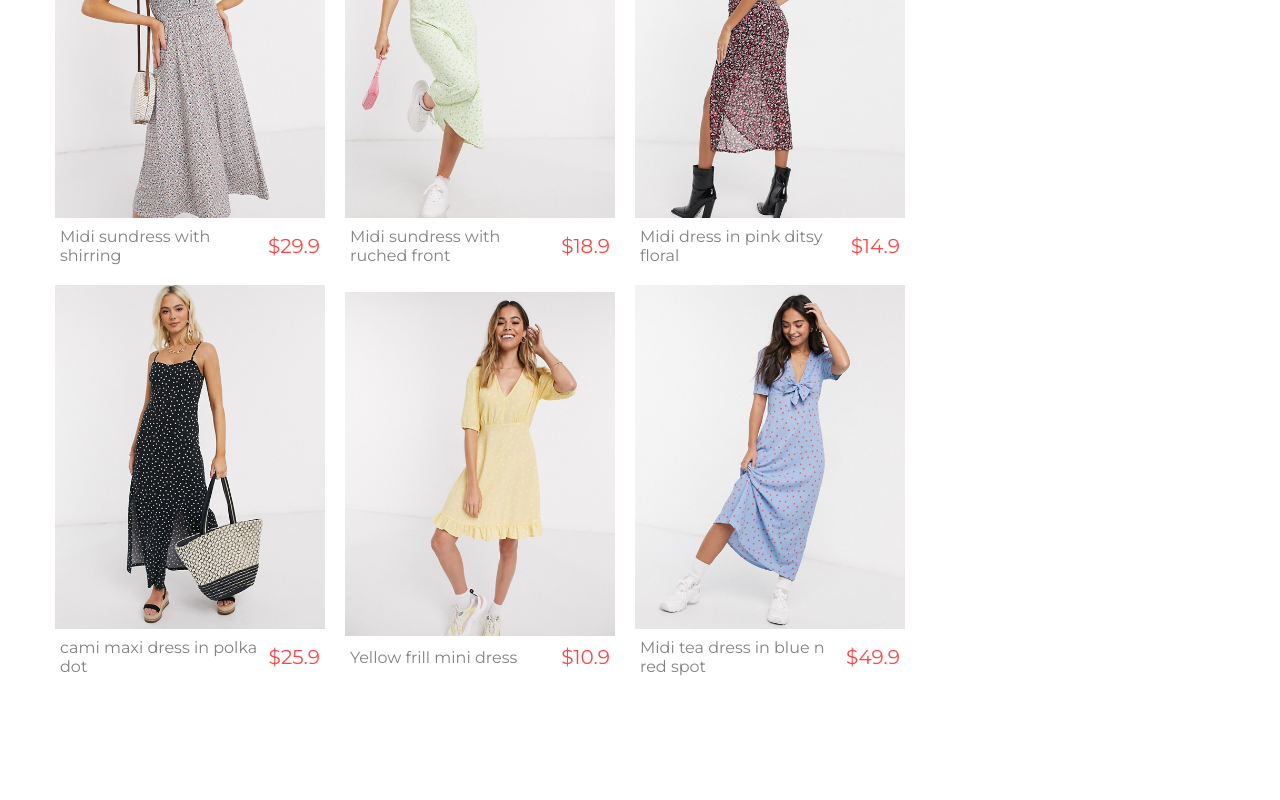
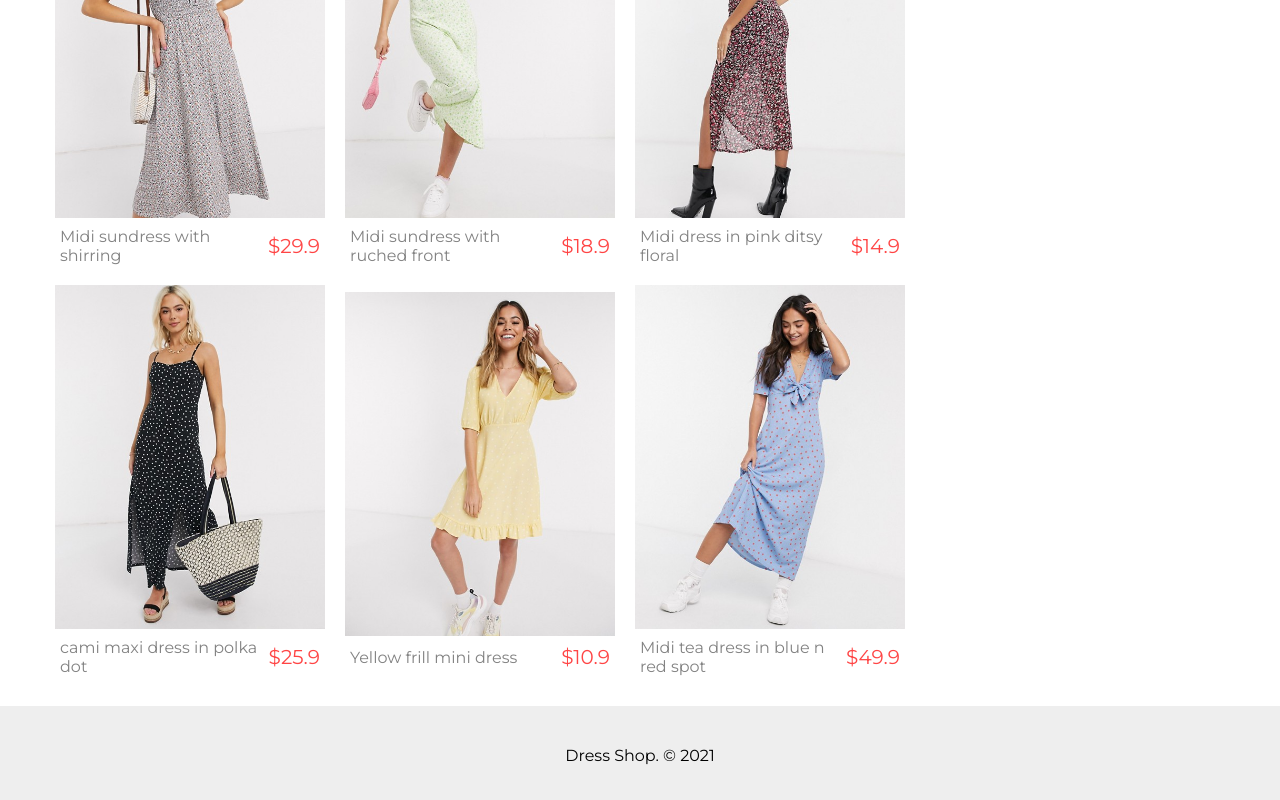
Before and after one commit to Lekkyjay/dress-shop, a React (Create React App) app: page /products in a window 1280 px wide. Shown: the part 282-1082 px from the top of the page. Before the commit the page ends 968 px from the top, so only its background shows below. Built offline with nearby package versions, Linux system fonts and the light colour scheme.

Commit message:
Added footer.

```diff
--- a/src/index.css
+++ b/src/index.css
@@ -53,6 +53,10 @@ nav ul li a {
   text-decoration: none;
   font-size: 1.5rem;
   color: var(--black);
+}
+
+nav ul li a:hover {
+  color: var(--primary);
 }
 
 /* Hero */
@@ -353,3 +357,11 @@ input {
 .success-message {
   color: green;
 }
+
+/* footer */
+footer {
+  text-align: center;
+  padding: 40px;
+  background: var(--light1);
+  margin-top: 20px;
+}
--- a/src/pages/Products.js
+++ b/src/pages/Products.js
@@ -17,9 +17,12 @@ const Products = () => {
           <Product />
         </div>
         <div className="sidebar">
-          <Cart createOrder={createOrder} />
+          <Cart />
         </div>
       </div>
+      <footer>
+        <p>Dress Shop. &#169; {new Date().getFullYear()} </p>
+      </footer>
     </main>
   )
 }
```
